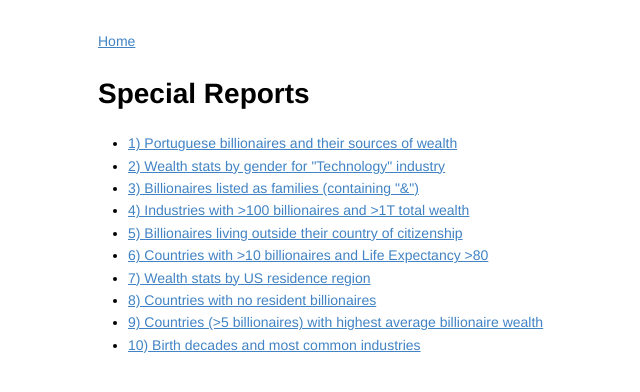
After one commit to PedrobGraca/Billionaires_TP_BD, a Flask app: page /queries/ in a window 1280 px wide. The commit adds this page. Shown: the top 392 px of the page, without its empty margins (115-755 px from the left). Run offline with Flask 3, Linux system fonts and the light colour scheme.

Commit message:
Added queries

```diff
--- a/app/app.py
+++ b/app/app.py
@@ -5,6 +5,112 @@ import logging
 import db
 
 APP = Flask(__name__)
+
+# 10 different SQL queries
+QUERIES = {
+    1: {
+        'question': '1) Portuguese billionaires and their sources of wealth',
+        'sql': '''
+            SELECT full_name, position, wealth, industry, group_concat(source, ', ') as sources
+            FROM billionaires
+            JOIN countries ON c_id = country_of_citizenship
+            NATURAL JOIN sources
+            WHERE country_name LIKE 'Portugal'
+            GROUP BY b_id
+        '''
+    },
+    2: {
+        'question': '2) Wealth stats by gender for "Technology" industry',
+        'sql': '''
+            SELECT gender, count(*) as total, avg(wealth) as avg_wealth
+            FROM billionaires
+            WHERE industry = 'Technology'
+            GROUP BY gender
+            ORDER BY total DESC
+        '''
+    },
+    3: {
+        'question': '3) Billionaires listed as families (containing "&")',
+        'sql': '''
+            SELECT full_name, wealth, last_name, first_name
+            FROM billionaires
+            WHERE full_name LIKE '%&%'
+            ORDER BY position
+        '''
+    },
+    4: {
+        'question': '4) Industries with >100 billionaires and >1T total wealth',
+        'sql': '''
+            SELECT industry, count(*) as num, sum(wealth) as total
+            FROM billionaires
+            GROUP BY industry
+            HAVING num > 100 AND total > 1000000
+        '''
+    },
+    5: {
+        'question': '5) Billionaires living outside their country of citizenship',
+        'sql': '''
+            SELECT full_name, gender, cr.country_name as residence, cc.country_name as citizenship
+            FROM billionaires
+            JOIN countries cr ON cr.c_id = country_of_residence
+            JOIN countries cc ON cc.c_id = country_of_citizenship
+            WHERE country_of_residence != country_of_citizenship
+            ORDER BY gender, cr.c_id
+        '''
+    },
+    6: {
+        'question': '6) Countries with >10 billionaires and Life Expectancy >80',
+        'sql': '''
+            SELECT country_name, count(b_id) as n_billionaires, sum(wealth) total_wealth, life_expectancy
+            FROM billionaires
+            JOIN countries ON c_id = country_of_residence
+            GROUP BY c_id
+            HAVING n_billionaires > 10 AND life_expectancy > 80
+            ORDER BY n_billionaires DESC
+        '''
+    },
+    7: {
+        'question': '7) Wealth stats by US residence region',
+        'sql': '''
+            SELECT residence_region, count(*) as n_billionaires, sum(wealth) as total_wealth, avg(wealth) as avg_wealth
+            FROM billionaires
+            WHERE residence_region IS NOT NULL
+            GROUP BY residence_region
+            ORDER BY total_wealth DESC
+        '''
+    },
+    8: {
+        'question': '8) Countries with no resident billionaires',
+        'sql': '''
+            SELECT country_name
+            FROM countries c
+            LEFT JOIN billionaires ON country_of_residence = c_id
+            WHERE b_id IS NULL
+            ORDER BY country_name
+        '''
+    },
+    9: {
+        'question': '9) Countries (>5 billionaires) with highest average billionaire wealth',
+        'sql': '''
+            SELECT country_name, avg(wealth) as avg_wealth, cpi
+            FROM billionaires
+            JOIN countries ON c_id = country_of_residence
+            GROUP BY country_name
+            HAVING count(b_id) > 5 AND cpi IS NOT NULL
+            ORDER BY avg_wealth DESC
+        '''
+    },
+    10: {
+        'question': '10) Birth decades and most common industries',
+        'sql': '''
+            SELECT (cast(birth_year as integer) / 10) * 10 as decade_birth, industry, count(*) n_billionaires
+            FROM billionaires
+            WHERE birth_year IS NOT NULL
+            GROUP BY decade_birth, industry
+            ORDER BY decade_birth DESC, n_billionaires DESC
+        '''
+    }
+}
 
 # Start page
 @APP.route('/')
@@ -17,6 +123,7 @@ def index():
     JOIN
       (SELECT COUNT(*) n_countries FROM COUNTRIES)
     ''').fetchone()
+    # List top 10 billionaires by wealth
     logging.info(stats)
     return render_template('index.html', stats=stats)
 
@@ -127,3 +234,29 @@ def view_industry(name):
 
   return render_template('industry.html',
            industry=name, billionaires=billionaires)
+
+# Queries page
+@APP.route('/queries/')
+def queries_list():
+    return render_template('queries.html', queries=QUERIES)
+
+# General function for the 10 queries
+@APP.route('/queries/<int:id>/')
+def execute_query(id):
+    if id not in QUERIES:
+        abort(404, 'Query not found')
+
+    query_data = QUERIES[id]
+    cursor = db.execute(query_data['sql'])
+    rows = cursor.fetchall()
+
+    # Extract column names from cursor description for the generic template
+    if cursor.description:
+        headers = [desc[0] for desc in cursor.description]
+    else:
+        headers = []
+
+    return render_template('query-result.html',
+                           title=query_data['question'],
+                           headers=headers,
+                           rows=rows)
--- a/app/templates/index.html
+++ b/app/templates/index.html
@@ -8,5 +8,6 @@
     <li><a href="/billionaires/">Browse Billionaires</a></li>
     <li><a href="/countries/">Browse Countries</a></li>
     <li><a href="/industries/">Browse Industries</a></li>
+    <li><a href="/queries/"><strong>Special Reports & SQL Queries</strong></a></li>
 </ul>
 {% endblock %}
--- /dev/null
+++ b/app/templates/queries.html
@@ -0,0 +1,11 @@
+{% extends 'base.html' %}
+{% block content %}
+<h1>Special Reports</h1>
+<ul>
+    {% for id, data in queries.items() %}
+    <li>
+        <a href="/queries/{{ id }}/">{{ data.question }}</a>
+    </li>
+    {% endfor %}
+</ul>
+{% endblock %}
```
Also changed, not shown: app/templates/query-result.html (added, +32 -0 lines).
